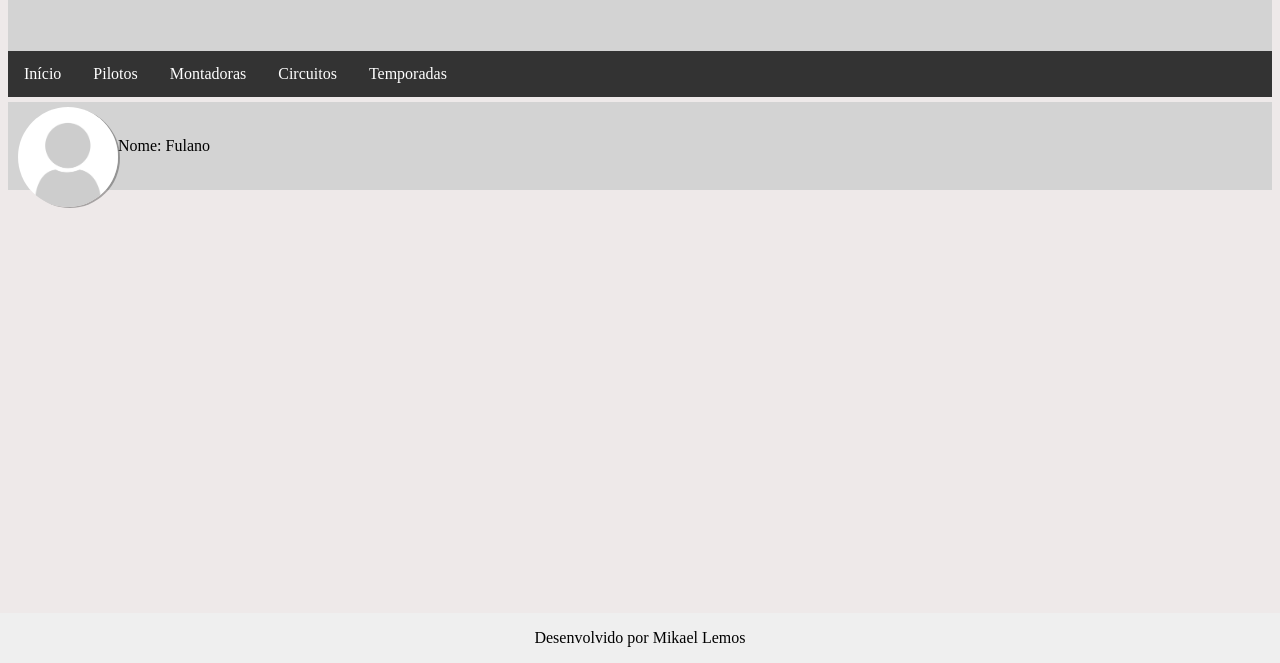
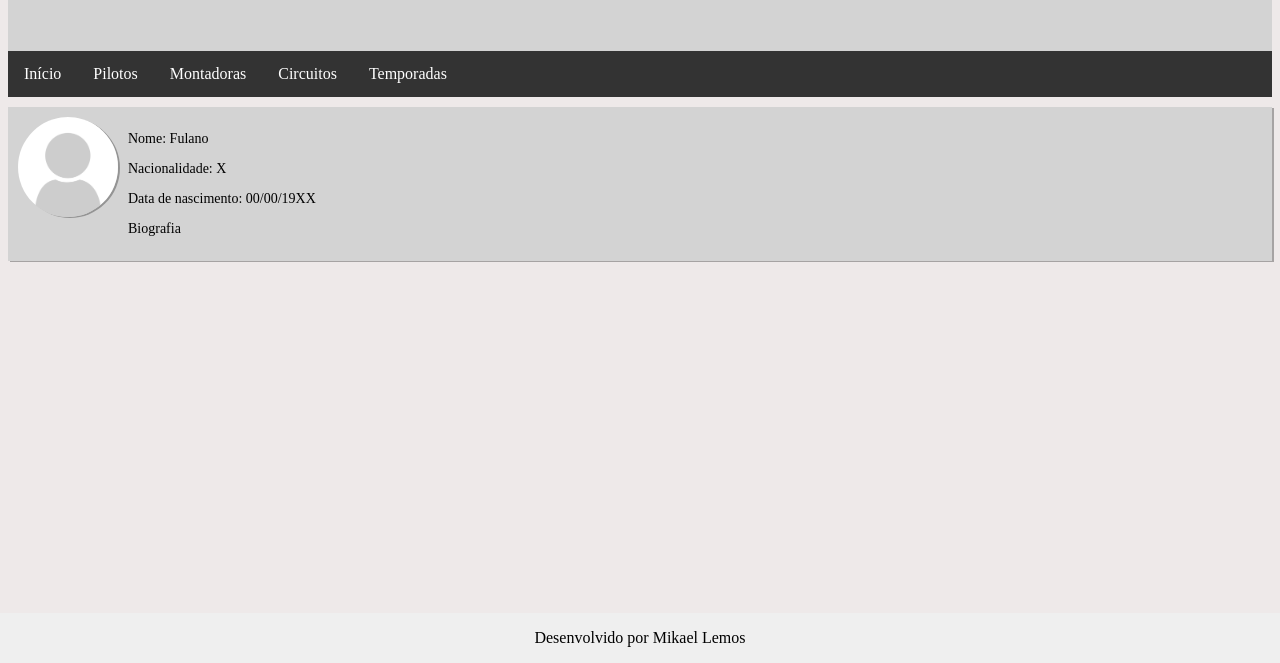
Before and after one commit to cmikaellemos/ProjetoF1, a plain HTML site: page pilots/pilots.html in a window 1280 px wide. Shown: the part 137-800 px from the top of the page. Drawn offline with Linux system fonts and the light colour scheme.

Commit message:
created drivers page

```diff
--- a/index/index.css
+++ b/index/index.css
@@ -44,7 +44,8 @@ body {
     background-color: lightgray;
     display: block;
     position: relative;
-    padding: 0px 0px;
+    box-shadow: 2px 1px rgba(0, 0, 0, 0.3);
+    margin-top: 10px;
     width: 49%;
 
 }
@@ -68,7 +69,7 @@ body {
 }
 
 .footer {
-    position: absolute;
+    position: fixed;
     right: 0;
     bottom: 0;
     left: 0;
--- a/pilots/pilots.css
+++ b/pilots/pilots.css
@@ -2,14 +2,29 @@
     background-color: lightgray;
 }
 
-.pilot {
-    padding: 5px 10px;
-    margin: 5px 0;
+.pilot div {
+    padding: 10px 5px;
+    margin: 10px 0px;
+    box-shadow: 2px 1px rgba(0, 0, 0, 0.3);
 }
 
-.describer {
+.describer div {
     margin: 10px 10px;
-    padding: 20px;
+    padding: 0px;
+}
+
+.describer p {
+    font-size: 14px;
+    color: black;
+}
+
+.describer a {
+    text-decoration: none;
+    color: black;
+}
+
+.describer a:hover {
+    text-decoration: underline;
 }
 
 .content-pilots img {
@@ -19,4 +34,5 @@
     display: block;
     float: left;
     box-shadow: 2px 1px rgba(0, 0, 0, 0.3);
+    margin: 10px;
 }
--- a/pilots/pilots.html
+++ b/pilots/pilots.html
@@ -12,7 +12,7 @@
     </div>
     <nav class="menu">
         <ul>
-            <li><a href="index.html">Início</a></li>
+            <li><a href="../index/index.html">Início</a></li>
             <li><a href="#">Pilotos</a></li>
             <li><a href="#">Montadoras</a></li>
             <li><a href="#">Circuitos</a></li>
@@ -23,7 +23,10 @@
         <div class="pilot">
             <img src="../src/images/photo-profile.png" alt="Piloto X">
             <div class="describer">
-                <span>Nome: </span> Fulano
+                <p>Nome:  Fulano</p>
+                <p>Nacionalidade: X</p>
+                <p>Data de nascimento: 00/00/19XX</p>
+                <p><a href="#">Biografia</a></p>
             </div>
         </div>
     </div>
```
